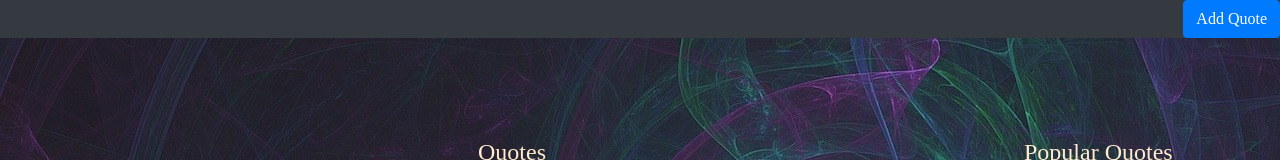
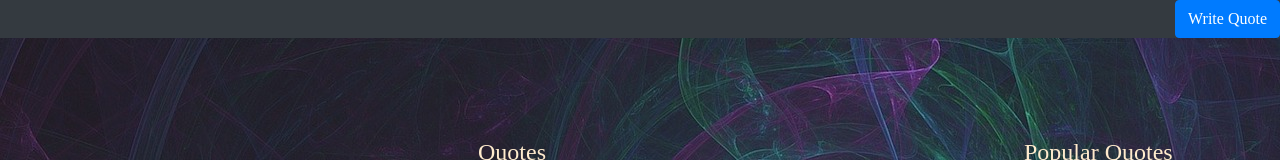
Before and after one commit to Thuotracy/angular-project-1, an Angular app: page / in a window 1280 px wide. Shown: the top 160 px of the page. Built offline with nearby package versions, Linux system fonts and the light colour scheme; a web font is replaced by a local one.

Commit message:
add name form

```diff
--- a/src/app/quote-form/quote-form.component.html
+++ b/src/app/quote-form/quote-form.component.html
@@ -1,6 +1,6 @@
 <!-- Button trigger modal -->
 <button type="button" class="btn btn-primary btn-md " data-toggle="modal" data-target="#modelId">
-  Add Quote
+  Write Quote
 </button>
 
 <!-- Modal -->
@@ -8,7 +8,7 @@
     <div class="modal-dialog modal-lg" role="document">
         <div class="modal-content">
             <div class="modal-header">
-                <h5 class="modal-title">Add a Quote</h5>
+                <h5 class="modal-title">Write Your Quote</h5>
                     <button type="button" class="close" data-dismiss="modal" aria-label="Close">
                         <span aria-hidden="true">&times;</span>
                     </button>
@@ -21,7 +21,7 @@
                       <label for="">Name</label>
                       <input type="text" name="userName" id="userName" class="form-control" placeholder="Please input your name..." required #userName='ngModel' [(ngModel)]="newQuote.userName">
                       <div [hidden]="userName.value||userName.pristine" class="alert alert-danger">
-                          <p>Name is required</p>
+                          <p>write Your Name</p>
                       </div>
 
                     </div>
@@ -31,7 +31,7 @@
                               <label for="">Quote</label>
                               <textarea class="form-control" name="quote" id="quote" rows="3" placeholder="Please input Quote" required #quote='ngModel' [(ngModel)]="newQuote.quote"></textarea>
                               <div [hidden]="quote.value||quote.pristine" class="alert alert-danger">
-                                <p>Quote is required</p>
+                                <p>Write Your Quote</p>
                             </div>
                             </div>
                         </div>
```
Also changed, not shown: 1 other file (tests, documents, lock files or other folders).
